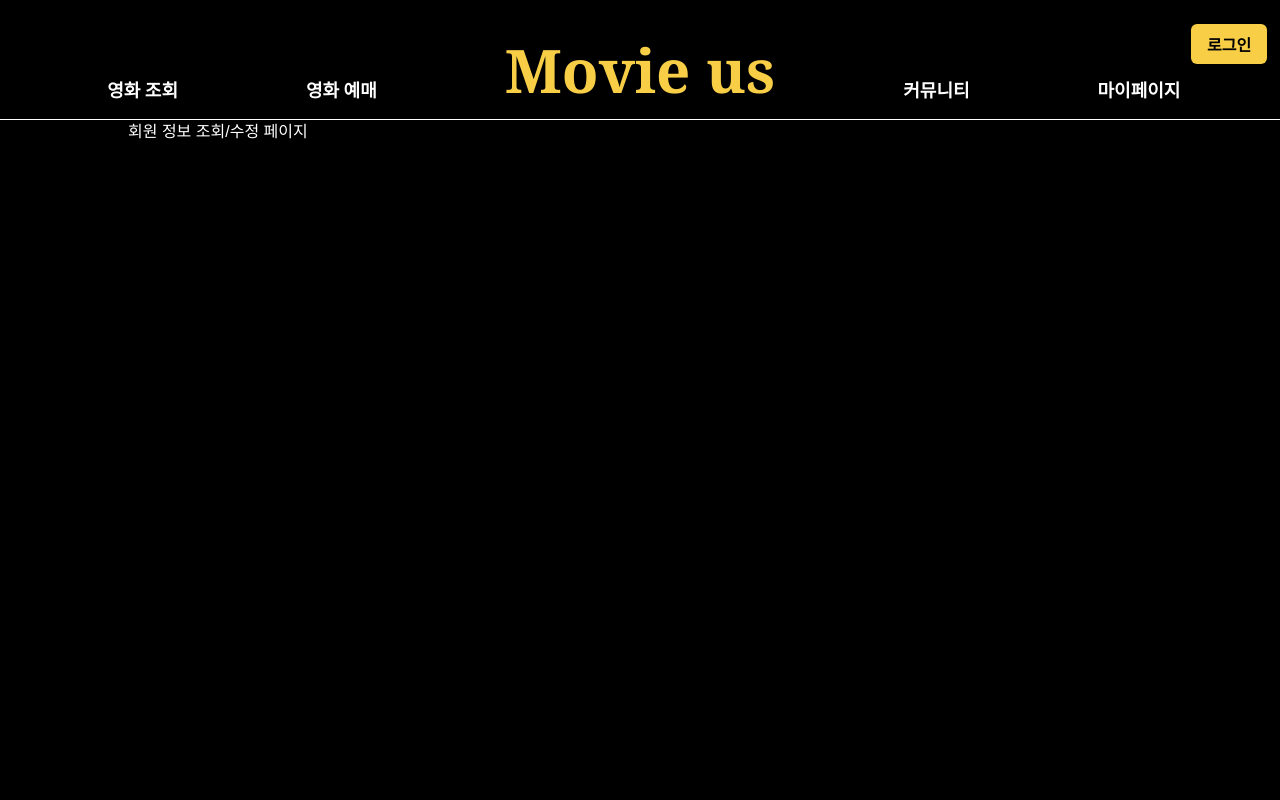
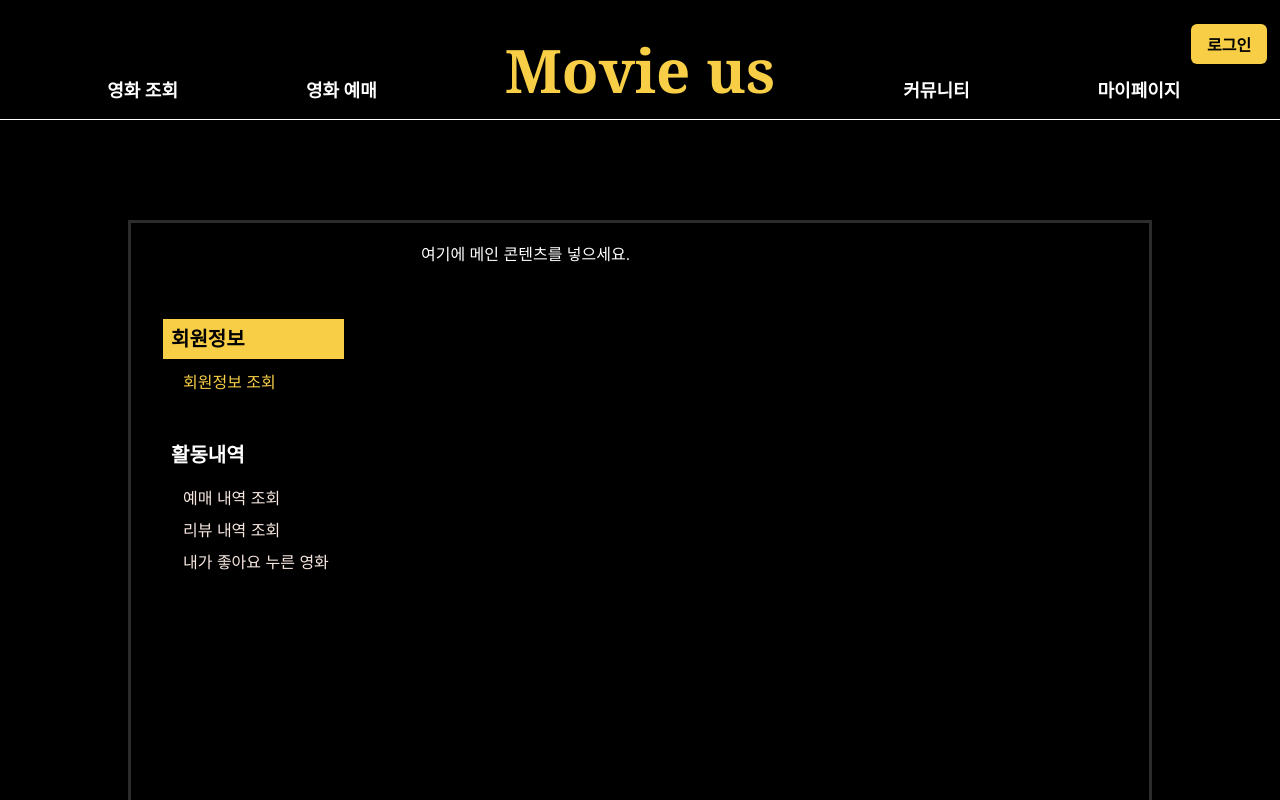
Before and after one commit to chany0ng/move-us-project, a React (Vite) app in the folder frontend/movie-us-frontend/: page /my-page/user-info in a window 1280 px wide. Shown: the top 800 px of the page. Built offline with nearby package versions, Linux system fonts and the light colour scheme; a web font is replaced by a local one.

Commit message:
Design: 마이페이지별 기본 스타일링 및 Sidebar 구현

```diff
--- a/frontend/movie-us-frontend/src/App.jsx
+++ b/frontend/movie-us-frontend/src/App.jsx
@@ -34,17 +34,17 @@ function App() {
             <Route path="/movie-detail/:id" element={<MovieDetail />} />
             <Route path="/community/movie-reviews" element={<MovieReviews />} />
             <Route path="/community/notice" element={<Notice />} />
+            <Route path="/my-page/user-info" element={<UserInfo />} />
             <Route
-              path="/my-page/user-liked-movies"
+              path="/my-page/activity/user-liked-movies"
               element={<UserLikedMovies />}
             />
-            <Route path="/my-page/user-info" element={<UserInfo />} />
             <Route
-              path="/my-page/user-reservation-history"
+              path="/my-page/activity/user-reservation-history"
               element={<UserReservationHistory />}
             />
             <Route
-              path="/my-page/user-review-history"
+              path="/my-page/activity/user-review-history"
               element={<UserReviewHistory />}
             />
             <Route path="/ticketing" element={<MovieTicketing />} />
--- a/frontend/movie-us-frontend/src/components/MyMenu.jsx
+++ b/frontend/movie-us-frontend/src/components/MyMenu.jsx
@@ -61,7 +61,9 @@ const MyMenu = () => {
                   bg: "#464646",
                 },
               }}
-              onClick={() => navigate("/my-page/user-reservation-history")}
+              onClick={() =>
+                navigate("/my-page/activity/user-reservation-history")
+              }
             >
               내 예매 내역
             </MenuItem>
@@ -75,7 +77,7 @@ const MyMenu = () => {
                   bg: "#464646",
                 },
               }}
-              onClick={() => navigate("/my-page/user-review-history")}
+              onClick={() => navigate("/my-page/activity/user-review-history")}
             >
               내가 작성한 리뷰
             </MenuItem>
--- /dev/null
+++ b/frontend/movie-us-frontend/src/components/Sidebar.jsx
@@ -0,0 +1,116 @@
+import { Box, VStack, Heading, Link } from "@chakra-ui/react";
+import { NavLink, useLocation } from "react-router-dom"; // 페이지 간 이동 시 사용
+const Sidebar = () => {
+  const location = useLocation();
+  const basicStyle = { bg: "brand.primary", color: "black" };
+  const targetStyle = { bg: "none", color: "white" };
+  return (
+    <Box as="nav" width="250px" color="white" p="3">
+      <VStack align="start" spacing="10">
+        <Box width="80%">
+          <Heading
+            size="md"
+            p={2}
+            mb="3"
+            bg="brand.primary"
+            sx={
+              location.pathname.includes("user-info") ? basicStyle : targetStyle
+            }
+            _hover={{ bg: "brand.primary", color: "white" }}
+          >
+            <Link as={NavLink} to="/my-page/user-info">
+              회원정보
+            </Link>
+          </Heading>
+          <VStack align="start" spacing="2" pl="5">
+            <Link
+              as={NavLink}
+              color={
+                location.pathname.includes("user-info")
+                  ? "brand.primary"
+                  : "brand.light"
+              }
+              to="/my-page/user-info"
+              _hover={{ color: "yellow.400" }}
+            >
+              회원정보 조회
+            </Link>
+            {/* <Link
+              as={NavLink}
+              color={
+                location.pathname.includes("user-info")
+                  ? "brand.primary"
+                  : "brand.light"
+              }
+              to="/my-page/user-info"
+              _hover={{ color: "yellow.400" }}
+            >
+              회원정보 수정
+            </Link> */}
+          </VStack>
+        </Box>
+
+        <Box width="80%">
+          <Heading
+            size="md"
+            p={2}
+            mb="3"
+            cursor="pointer"
+            sx={
+              location.pathname.includes("user-reservation-history") ||
+              location.pathname.includes("user-review-history") ||
+              location.pathname.includes("user-liked-movies")
+                ? basicStyle
+                : targetStyle
+            }
+            _hover={{ bg: "brand.primary", color: "black" }}
+          >
+            <Link as={NavLink} to="/my-page/activity/user-reservation-history">
+              활동내역
+            </Link>
+          </Heading>
+          <VStack align="start" spacing="2" pl="5">
+            <Link
+              as={NavLink}
+              color={
+                location.pathname.includes("user-reservation-history")
+                  ? "brand.primary"
+                  : "brand.light"
+              }
+              to="/my-page/activity/user-reservation-history"
+              _hover={{ color: "yellow.400" }}
+            >
+              예매 내역 조회
+            </Link>
+            <Link
+              as={NavLink}
+              color={
+                location.pathname.includes("user-review-history")
+                  ? "brand.primary"
+                  : "brand.light"
+              }
+              to="/my-page/activity/user-review-history"
+              _hover={{ color: "yellow.400" }}
+            >
+              리뷰 내역 조회
+            </Link>
+            <Link
+              as={NavLink}
+              color={
+                location.pathname.includes("user-liked-movies")
+                  ? "brand.primary"
+                  : "brand.light"
+              }
+              to="/my-page/activity/user-liked-movies"
+              _hover={{ color: "yellow.400" }}
+            >
+              내가 좋아요 누른 영화
+            </Link>
+          </VStack>
+        </Box>
+      </VStack>
+    </Box>
+  );
+};
+
+export default Sidebar;
--- a/frontend/movie-us-frontend/src/pages/my-page/UserInfo.jsx
+++ b/frontend/movie-us-frontend/src/pages/my-page/UserInfo.jsx
@@ -1,5 +1,21 @@
+import { Box, Flex } from "@chakra-ui/react";
+import Sidebar from "./../../components/Sidebar";
+
 const UserInfo = () => {
-  return <>회원 정보 조회/수정 페이지</>;
+  return (
+    <Box border="3px solid #2c2c2c" mt="100px" minHeight="inherit" p={5}>
+      <Flex>
+        <Box mt={16}>
+          <Sidebar />
+        </Box>
+
+        {/* 오른쪽 메인 콘텐츠 */}
+        <Box flex="1" ml="20px">
+          여기에 메인 콘텐츠를 넣으세요.
+        </Box>
+      </Flex>
+    </Box>
+  );
 };
 
 export default UserInfo;
--- a/frontend/movie-us-frontend/src/pages/my-page/UserLikedMovies.jsx
+++ b/frontend/movie-us-frontend/src/pages/my-page/UserLikedMovies.jsx
@@ -1,5 +1,20 @@
+import { Box, Flex } from "@chakra-ui/react";
+import Sidebar from "./../../components/Sidebar";
 const UserLikedMovies = () => {
-  return <>회원 좋아요 누른 영화 목록 페이지</>;
+  return (
+    <Box border="3px solid #2c2c2c" mt="100px" minHeight="inherit" p={5}>
+      <Flex>
+        <Box mt={16}>
+          <Sidebar />
+        </Box>
+
+        {/* 오른쪽 메인 콘텐츠 */}
+        <Box flex="1" ml="20px">
+          여기에 메인 콘텐츠를 넣으세요.
+        </Box>
+      </Flex>
+    </Box>
+  );
 };
 
 export default UserLikedMovies;
--- a/frontend/movie-us-frontend/src/pages/my-page/UserReservationHistory.jsx
+++ b/frontend/movie-us-frontend/src/pages/my-page/UserReservationHistory.jsx
@@ -1,5 +1,20 @@
+import { Box, Flex } from "@chakra-ui/react";
+import Sidebar from "./../../components/Sidebar";
 const UserReservationHistory = () => {
-  return <>회원 예매 내역 조회 및 취소 페이지</>;
+  return (
+    <Box border="3px solid #2c2c2c" mt="100px" minHeight="inherit" p={5}>
+      <Flex>
+        <Box mt={16}>
+          <Sidebar />
+        </Box>
+
+        {/* 오른쪽 메인 콘텐츠 */}
+        <Box flex="1" ml="20px">
+          여기에 메인 콘텐츠를 넣으세요.
+        </Box>
+      </Flex>
+    </Box>
+  );
 };
 
 export default UserReservationHistory;
--- a/frontend/movie-us-frontend/src/pages/my-page/UserReviewHistory.jsx
+++ b/frontend/movie-us-frontend/src/pages/my-page/UserReviewHistory.jsx
@@ -1,5 +1,20 @@
+import { Box, Flex } from "@chakra-ui/react";
+import Sidebar from "./../../components/Sidebar";
 const UserReviewHistory = () => {
-  return <>회원 리뷰 작성 내역 조회</>;
+  return (
+    <Box border="3px solid #2c2c2c" mt="100px" minHeight="inherit" p={5}>
+      <Flex>
+        <Box mt={16}>
+          <Sidebar />
+        </Box>
+
+        {/* 오른쪽 메인 콘텐츠 */}
+        <Box flex="1" ml="20px">
+          여기에 메인 콘텐츠를 넣으세요.
+        </Box>
+      </Flex>
+    </Box>
+  );
 };
 
 export default UserReviewHistory;
```
